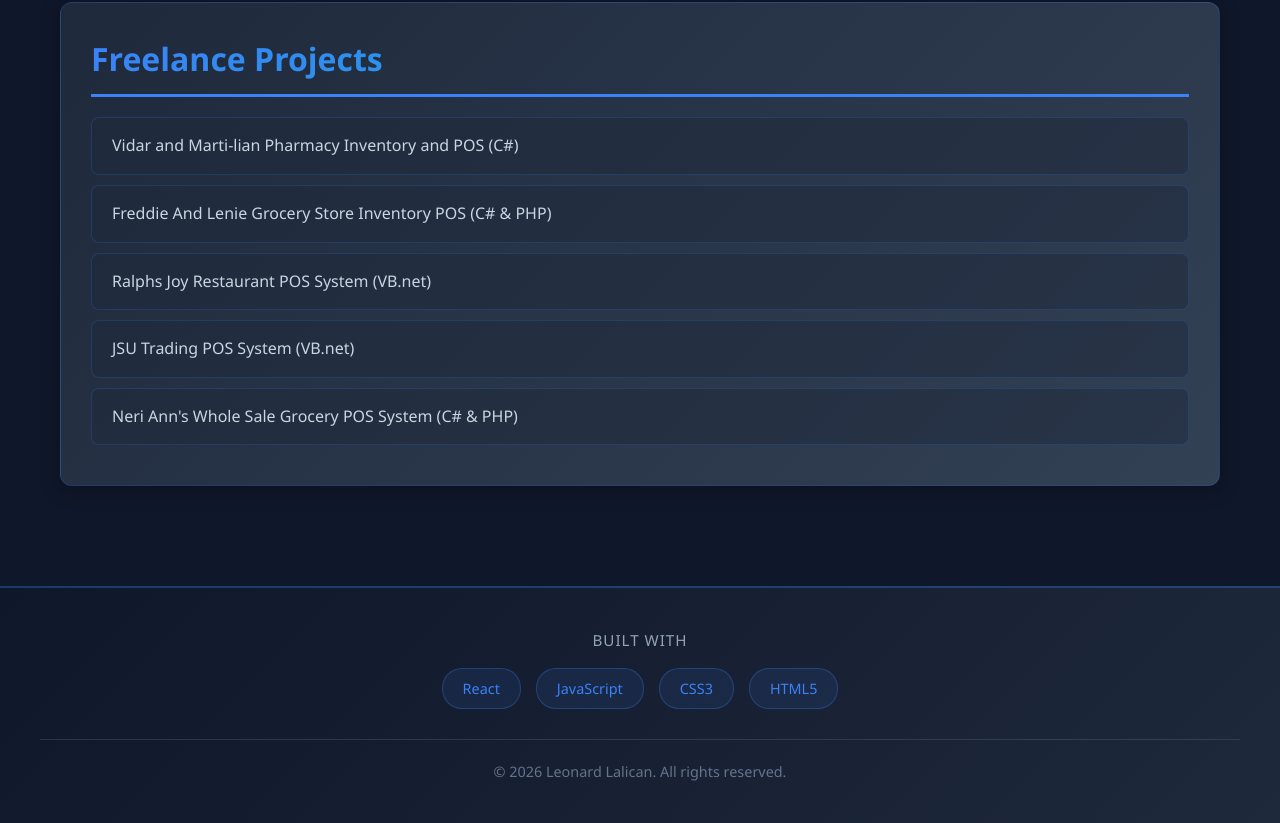
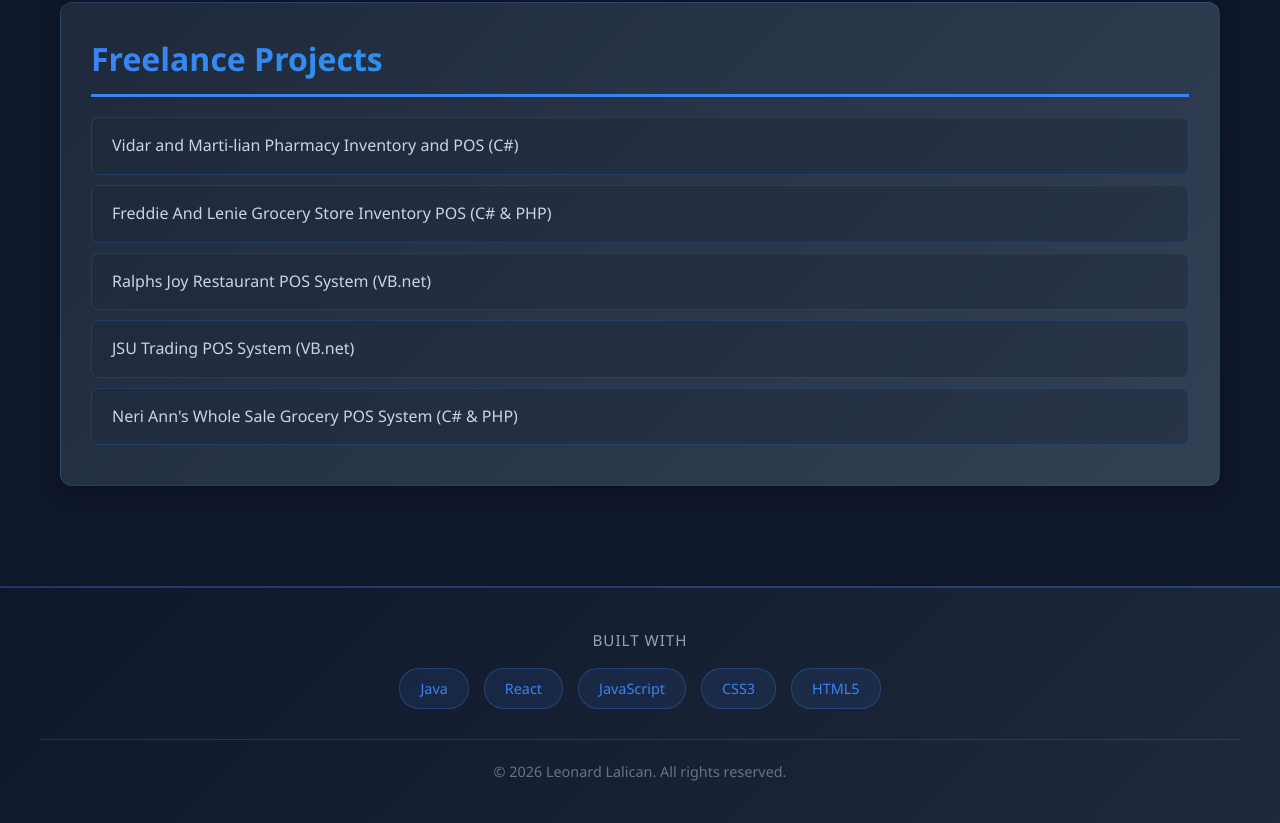
Before and after one commit to ffxleo/Leonard-Portfolio, a React (Create React App) app in the folder portfolio-react/: page / in a window 1280 px wide. Shown: the part 2948-3771 px from the top of the page. Built offline with nearby package versions, Linux system fonts and the light colour scheme.

Commit message:
Add Java to footer tech stack

```diff
--- a/portfolio-react/src/components/Footer.js
+++ b/portfolio-react/src/components/Footer.js
@@ -10,6 +10,7 @@ function Footer() {
         <div className="footer-tech">
           <p className="footer-title">Built With</p>
           <div className="tech-stack">
+            <span className="tech-item">Java</span>
             <span className="tech-item">React</span>
             <span className="tech-item">JavaScript</span>
             <span className="tech-item">CSS3</span>
```
